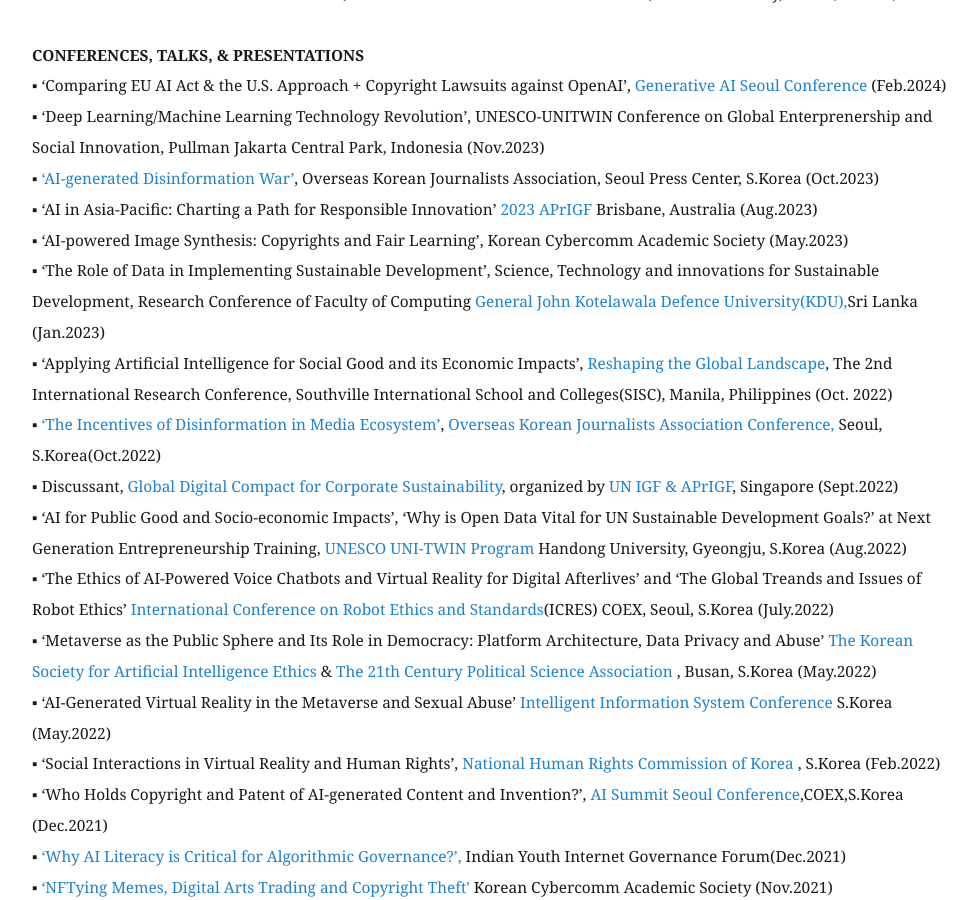
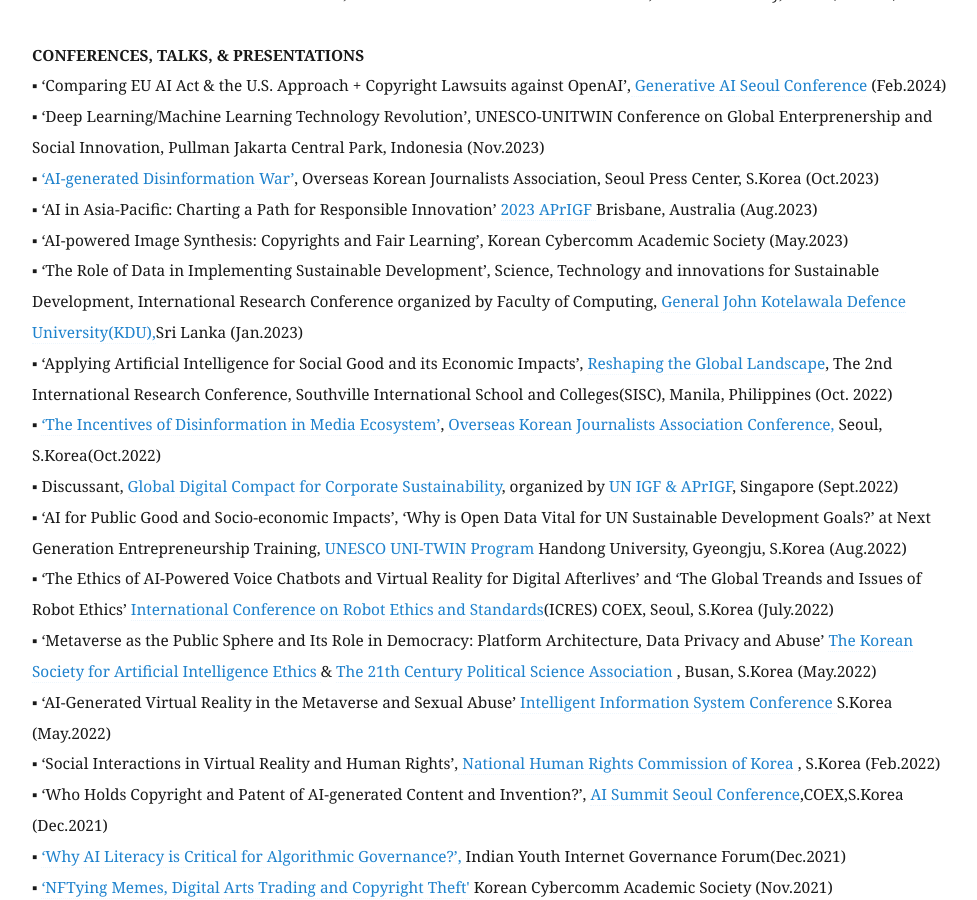
Before and after one commit to eunchangchoi/eunchangchoi.github.io, a Jekyll site: the page built from index.md, in a window 1280 px wide and 900 px high, scrolled down 5077 px. Shown: the whole window, without its empty margins (68-1045 px from the left). Built offline with Jekyll 4.4.1, drawn with Linux system fonts in a browser that asks for light colours.

Commit message:
Update index.md

```diff
--- a/index.md
+++ b/index.md
@@ -104,7 +104,7 @@
 ▪ <a href="https://www.francezone.com/xe/hanweeklynews/2348404"> ‘AI-generated Disinformation War’</a>, Overseas Korean Journalists Association, Seoul Press Center, S.Korea (Oct.2023) <br>
 ▪ ‘AI in Asia-Pacific: Charting a Path for Responsible Innovation’ <a href="https://forms.for.asia/proposal/?proposalform=NjQ1N2JkN2I4YmY3Yi8vMjMvLzEyNTQvLzA="> 2023 APrIGF </a> Brisbane, Australia (Aug.2023) <br>
 ▪ ‘AI-powered Image Synthesis: Copyrights and Fair Learning’, Korean Cybercomm Academic Society (May.2023) <br>
-▪ ‘The Role of Data in Implementing Sustainable Development’, Science, Technology and innovations for Sustainable Development, Research Conference of Faculty of Computing <a href="https://www.kdu.ac.lk/"> General John Kotelawala Defence University(KDU),</a>Sri Lanka (Jan.2023) <br>
+▪ ‘The Role of Data in Implementing Sustainable Development’, Science, Technology and innovations for Sustainable Development, International Research Conference organized by Faculty of Computing, <a href="https://www.kdu.ac.lk/"> General John Kotelawala Defence University(KDU),</a>Sri Lanka (Jan.2023) <br>
 ▪ ‘Applying Artificial Intelligence for Social Good and its Economic Impacts’, <a href="https://www.southville.edu.ph/news/reshaping-the-global-landscape-through-research-southville-hosts-second-international-research-conference"> Reshaping the Global Landscape</a>, The 2nd International Research Conference, Southville International School and Colleges(SISC), Manila, Philippines (Oct. 2022) <br>
 ▪ <a href="https://www.yna.co.kr/view/AKR20221012124400371?input=1195m"> ‘The Incentives of Disinformation in Media Ecosystem’</a>, <a href="https://www.okja.org/"> Overseas Korean Journalists Association Conference,</a> Seoul, S.Korea(Oct.2022) <br>
 ▪ Discussant, <a href="https://www.un.org/techenvoy/global-digital-compact"> Global Digital Compact for Corporate Sustainability</a>, organized by <a href="https://ap.rigf.asia/news/2022-program-schedule/"> UN IGF & APrIGF</a>, Singapore (Sept.2022)<br>
```
